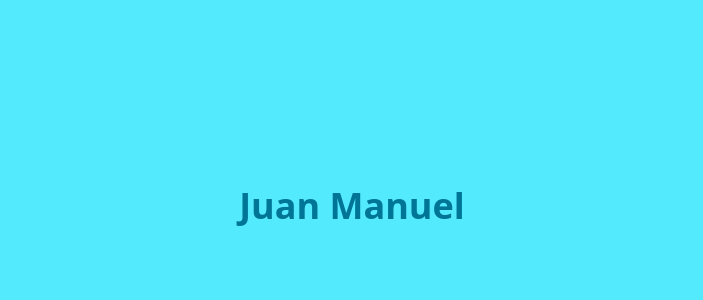
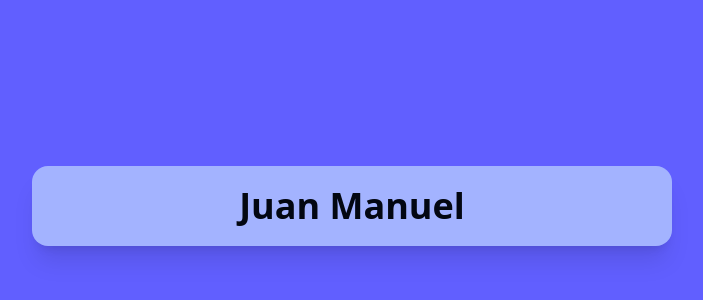
Before and after one commit to juanma2025/Portafolio_work, a Next.js app: page / in a window 1280 px wide. Shown: the part 194-494 px from the top of the page, without its empty margins (288-991 px from the left). Built offline with nearby package versions, Linux system fonts and the light colour scheme.

Commit message:
cambio en el page

```diff
--- a/src/app/page.tsx
+++ b/src/app/page.tsx
@@ -1,8 +1,11 @@
 
 export default function Home() {
   return (
-    <main className="flex items-center justify-center w-screen h-screen bg-cyan-300">
-      <h1 className="text-cyan-700 text-4xl font-bold">Juan Manuel</h1>
+    <main className="flex items-center justify-center w-screen h-screen bg-indigo-500 ">
+      <section className="bg-indigo-300 rounded-2xl shadow-xl w-2/4 p-5">
+      <h1 className="text-gray-950 text-4xl font-extrabold text-center">Juan Manuel</h1>
+      </section>
+
 
     </main>
   );
```
